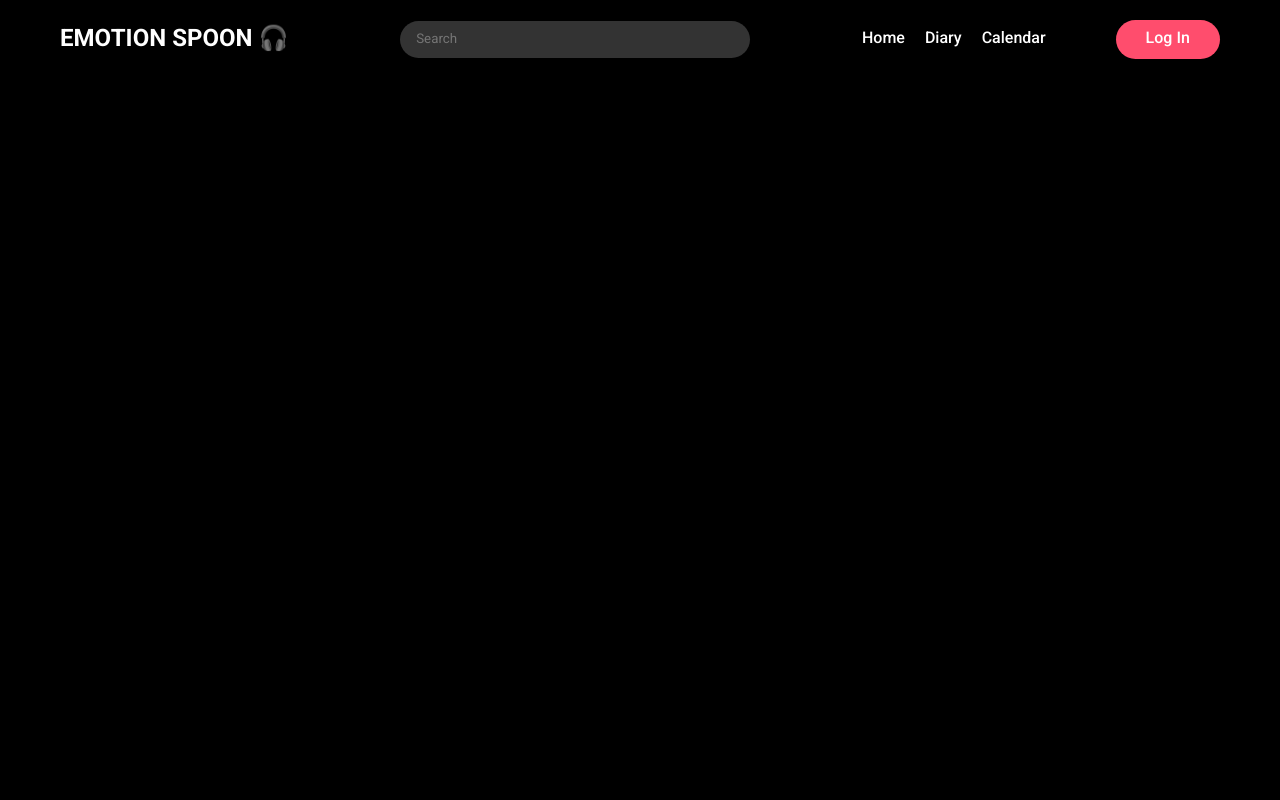
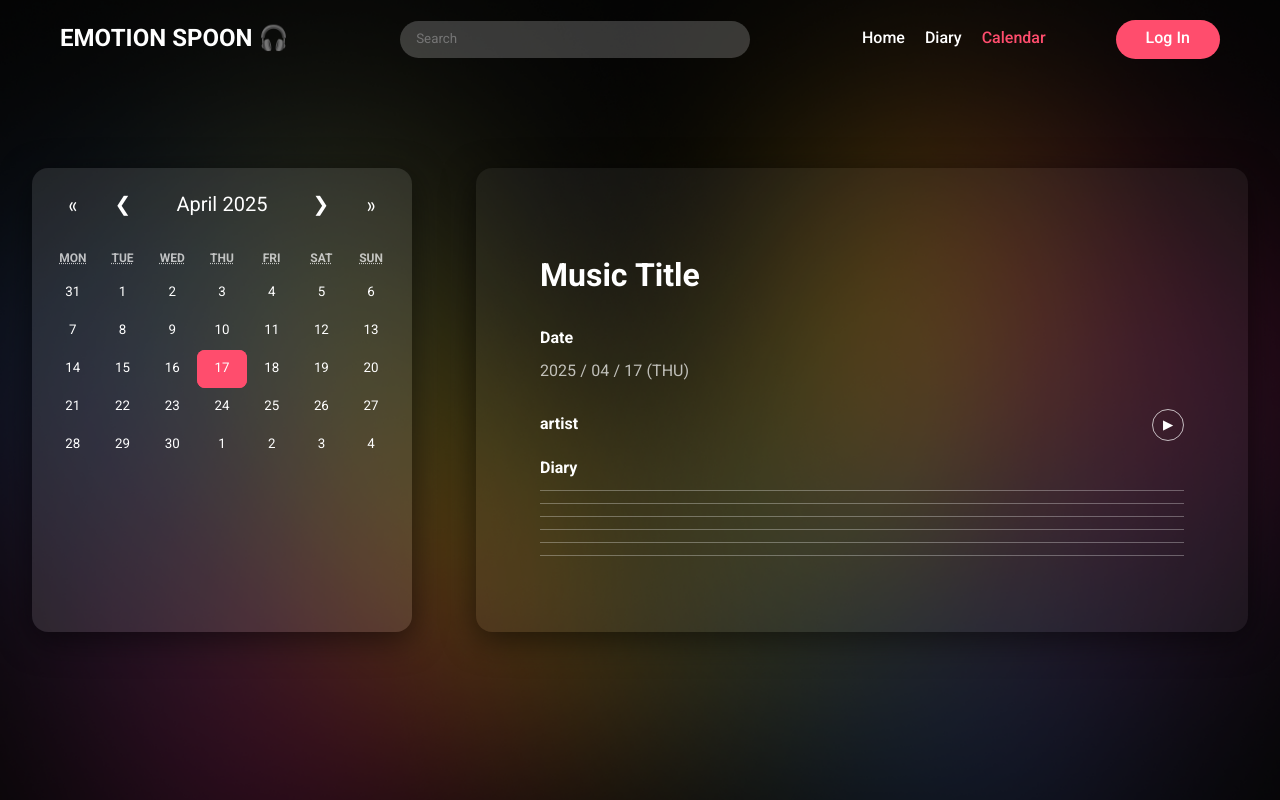
Before and after one commit to 2025-1-HCI-Project/EmotionSpoon_frontend, a React (Create React App) app: page /ice/calendar in a window 1280 px wide. Built offline with nearby package versions, Linux system fonts and the light colour scheme; no server answers.

Commit message:
[Feature] 달력 Api 연결

```diff
--- a/package.json
+++ b/package.json
@@ -2,6 +2,7 @@
   "name": "emotionspoon_frontend",
   "version": "0.1.0",
   "private": true,
+  "homepage": "/ice",
   "dependencies": {
     "@testing-library/dom": "^10.4.0",
     "@testing-library/jest-dom": "^6.6.3",
--- a/src/App.js
+++ b/src/App.js
@@ -7,7 +7,7 @@ function App() {
   return (
       <>
           <GlobalStyle />
-          <BrowserRouter>
+          <BrowserRouter basename="/ice">
               <MyRoutes />
           </BrowserRouter>
       </>
--- a/src/pages/CalendarPage.js
+++ b/src/pages/CalendarPage.js
@@ -2,6 +2,7 @@ import React, { useState, useEffect } from 'react';
 import Calendar from 'react-calendar';
 import backgroundImg from "../img/calendar_background.png";
 import 'react-calendar/dist/Calendar.css';
+import ApiService from '../util/ApiService';
 
 const dayNames = ['SUN','MON','TUE','WED','THU','FRI','SAT'];
 
@@ -9,21 +10,28 @@ const CalendarPage = () => {
   const [date, setDate] = useState(new Date());
   const [events, setEvents] = useState([]);
 
-  // API에서 일기 데이터(이벤트) 가져오기 예시
+  const formatDate = (d) =>
+      `${d.getFullYear()}-${String(d.getMonth() + 1).padStart(2, '0')}-${String(d.getDate()).padStart(2, '0')}`;
+
   useEffect(() => {
-    fetch('/api/diary/events')
-      .then(res => res.json())
-      .then(data => setEvents(data))
+    ApiService.getAllCalendarEvents()
+        .then(res => {
+          setEvents(res.data);
+        })
         .catch(err => console.error('이벤트 로드 실패:', err));
   }, []);
 
-  // 날짜 클릭 시
   const onDateChange = (newDate) => setDate(newDate);
 
-  // tileContent: 이벤트 마커
+  const selectedEvent = events
+      .filter(e => e.date === formatDate(date))
+      .find(e => e.song && e.artist);
+
+  const formattedDate = `${date.getFullYear()} / ${String(date.getMonth()+1).padStart(2,'0')} / ${String(date.getDate()).padStart(2,'0')} (${dayNames[date.getDay()]})`;
+
   const tileContent = ({ date: d, view }) => {
     if (view !== 'month') return null;
-    return events.some(e => new Date(e.date).toDateString() === d.toDateString()) && (
+    return events.some(e => e.date === formatDate(d)) && (
         <div style={{
           position: 'absolute', bottom: 4, right: 4,
           width: 8, height: 8,
@@ -32,10 +40,6 @@ const CalendarPage = () => {
     );
   };
 
-  const selectedEvent = events.find(e => new Date(e.date).toDateString() === date.toDateString());
-  const formattedDate = `${date.getFullYear()} / ${String(date.getMonth()+1).padStart(2,'0')} / ${String(date.getDate()).padStart(2,'0')} (${dayNames[date.getDay()]})`;
-
-  // 스타일
   const backgroundStyle = {
     width: '100%', minHeight: '100vh',
     backgroundImage: `url(${backgroundImg})`, backgroundSize: 'cover',
@@ -71,25 +75,51 @@ const CalendarPage = () => {
             />
           </div>
           <div style={rightStyle}>
-          <h1 style={{ marginBottom: '1.5rem' }}>{selectedEvent?.title || 'Title'}</h1>
+            <h1 style={{ marginBottom: '1.5rem' }}>{selectedEvent?.song || 'Music Title'}</h1>
             <div style={{ fontWeight: 'bold', marginBottom: '0.5rem' }}>Date</div>
             <div style={{ opacity: 0.7, marginBottom: '1.5rem' }}>{formattedDate}</div>
             <div style={{ display: 'flex', alignItems: 'center', marginBottom: '1rem' }}>
               <div style={{ flex: 1 }}>
-              <div style={{ fontWeight: 'bold' }}>{selectedEvent?.subtitle || 'Music Title'}</div>
-              <div style={{ opacity: 0.7 }}>{selectedEvent?.artist || 'artist'}</div>
+                <div style={{ fontWeight: 'bold' }}>{selectedEvent?.artist || 'artist'}</div>
               </div>
-            <div style={{ opacity: 0.7, marginRight: '1rem' }}>{selectedEvent?.length || '2:56'}</div>
               <button style={{
                 background: 'none', border: '1px solid rgba(255,255,255,0.7)',
                 borderRadius: '50%', width: '32px', height: '32px', color: 'white', cursor: 'pointer'
               }}>▶</button>
             </div>
             <div style={{ fontWeight: 'bold', marginBottom: '0.5rem' }}>Diary</div>
-          <div style={{ marginBottom: '1rem' }}>{selectedEvent?.diary || ''}</div>
-          {Array.from({ length: 6 }).map((_, i) => (
-            <div key={i} style={{ width: '100%', height: '1px', background: 'rgba(255,255,255,0.3)', marginBottom: '0.75rem' }} />
-          ))}
+
+            {selectedEvent?.diaryType === 0 ? (
+                <div style={{ marginBottom: '1rem' }}>{selectedEvent?.diary || '작성된 일기 없음'}</div>
+            ) : (
+                selectedEvent?.fileName && (
+                    <img
+                        src={`${process.env.REACT_APP_API_BASE_URL}/diary/${selectedEvent.fileName}`}
+                        alt="diary"
+                        style={{
+                          maxWidth: '500px',
+                          maxHeight: '250px',
+                          width: 'auto',
+                          height: 'auto',
+                          objectFit: 'contain',
+                          borderRadius: '1rem',
+                          marginBottom: '1rem'
+                        }}
+                    />
+                )
+            )}
+
+            {!(selectedEvent?.song && selectedEvent?.artist) && (
+                Array.from({length: 6}).map((_, i) => (
+                    <div key={i} style={{
+                      width: '100%',
+                      height: '1px',
+                      background: 'rgba(255,255,255,0.3)',
+                      marginBottom: '0.75rem'
+                    }}/>
+                ))
+            )}
+
           </div>
         </div>
         <style>{`
--- a/src/pages/SignUpPage.js
+++ b/src/pages/SignUpPage.js
@@ -5,7 +5,8 @@ import "./SignUpPage.css";
 
 const SignUpPage = () => {
   const [form, setForm] = useState({
-    fullName: "",
+    username: "",
+    userId: "",
     email: "",
     password: ""
   });
@@ -31,10 +32,19 @@ const SignUpPage = () => {
         <div className="signup-container">
           <h2 className="title">Register</h2>
           <form className="signup-form" onSubmit={handleSubmit}>
-          <label>Full Name :</label>
+            <label>Username :</label>
             <input
-            name="fullName"
+                name="username"
                 placeholder="Enter your name"
+                value={form.username}
+                onChange={handleChange}
+                required
+            />
+            <label>User ID :</label>
+            <input
+                name="userId"
+                placeholder="Enter your ID"
+                value={form.userId}
                 onChange={handleChange}
                 required
             />
@@ -43,6 +53,7 @@ const SignUpPage = () => {
                 name="email"
                 type="email"
                 placeholder="Enter your email"
+                value={form.email}
                 onChange={handleChange}
                 required
             />
@@ -51,6 +62,7 @@ const SignUpPage = () => {
                 name="password"
                 type="password"
                 placeholder="Enter your password"
+                value={form.password}
                 onChange={handleChange}
                 required
             />
--- a/src/util/ApiService.js
+++ b/src/util/ApiService.js
@@ -32,17 +32,23 @@ const ApiService = {
         });
     },
 
+    //📈 분석 Api
     analyzeDiary: (diaryId) => {
         return axios.post(`${BASE_URL}/api/diary/analyze`, { id: diaryId }, {
             withCredentials: true,
         });
     },
 
+    //🎶 플레이 리스트 Api
     getPlaylistByDiaryId: (diaryId) => {
         return axios.get(`${BASE_URL}/api/playlist/${diaryId}`, {
             withCredentials: true,
         });
     },
+    //📅 캘린더 Api
+    getAllCalendarEvents: () => {
+        return apiInstance.get('/api/diary/events');
+    }
 };
 
 export default ApiService;
```
Lines whose indentation alone changed are shown as unchanged.
